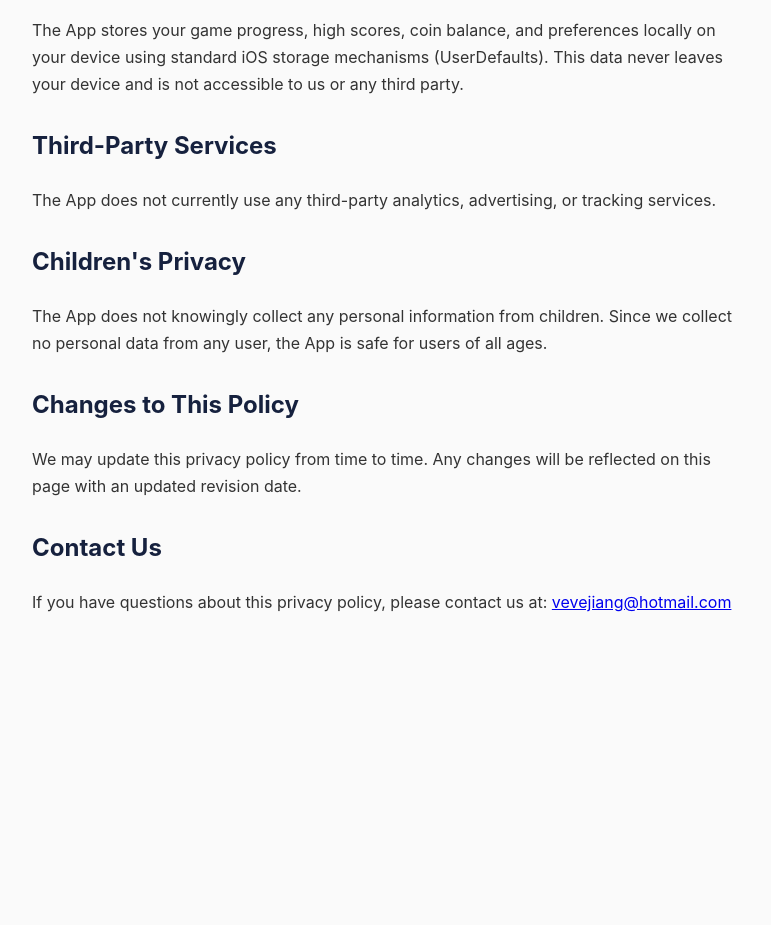
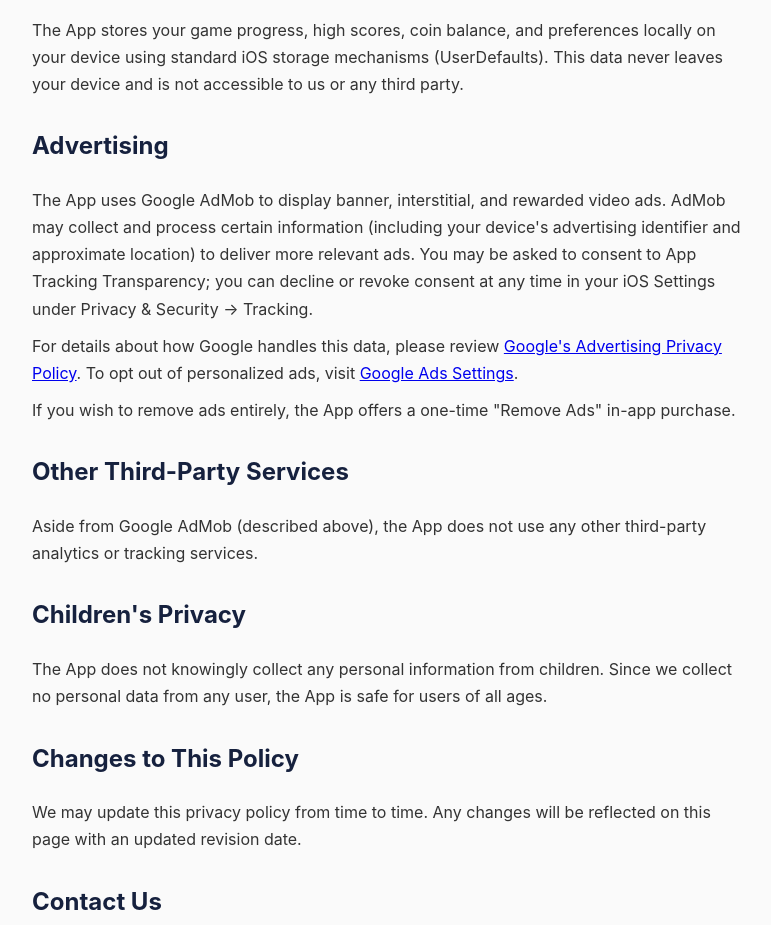
Before and after one commit to JSK-Software-and-Products/privacy-policy, a plain HTML site: page index.html in a window 1280 px wide. Shown: the part 803-1728 px from the top of the page, without its empty margins (248-1019 px from the left). Before the commit the page ends 1453 px from the top, so only its background shows below. Drawn offline with Linux system fonts and the light colour scheme.

Commit message:
Add advertising policy and Google AdMob details

```diff
--- a/index.html
+++ b/index.html
@@ -38,8 +38,13 @@
     <h2>Local Data Storage</h2>
     <p>The App stores your game progress, high scores, coin balance, and preferences locally on your device using standard iOS storage mechanisms (UserDefaults). This data never leaves your device and is not accessible to us or any third party.</p>
 
-    <h2>Third-Party Services</h2>
-    <p>The App does not currently use any third-party analytics, advertising, or tracking services.</p>
+    <h2>Advertising</h2>
+    <p>The App uses Google AdMob to display banner, interstitial, and rewarded video ads. AdMob may collect and process certain information (including your device's advertising identifier and approximate location) to deliver more relevant ads. You may be asked to consent to App Tracking Transparency; you can decline or revoke consent at any time in your iOS Settings under Privacy &amp; Security → Tracking.</p>
+    <p>For details about how Google handles this data, please review <a href="https://policies.google.com/technologies/ads">Google's Advertising Privacy Policy</a>. To opt out of personalized ads, visit <a href="https://adssettings.google.com">Google Ads Settings</a>.</p>
+    <p>If you wish to remove ads entirely, the App offers a one-time "Remove Ads" in-app purchase.</p>
+
+    <h2>Other Third-Party Services</h2>
+    <p>Aside from Google AdMob (described above), the App does not use any other third-party analytics or tracking services.</p>
 
     <h2>Children's Privacy</h2>
     <p>The App does not knowingly collect any personal information from children. Since we collect no personal data from any user, the App is safe for users of all ages.</p>
```
